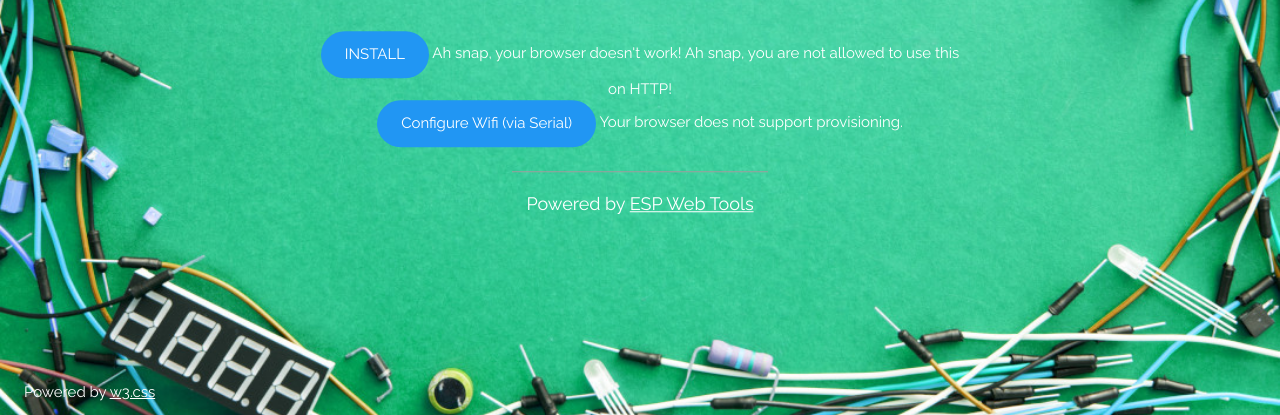
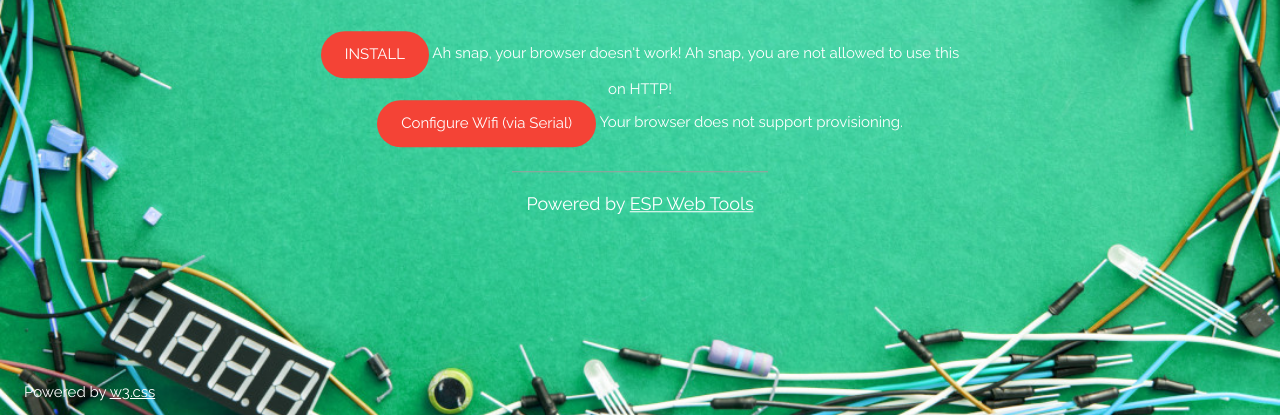
Before and after one commit to jnthas/improv-wifi-demo, a plain HTML site: page index.html in a window 1280 px wide. Shown: the part 385-800 px from the top of the page. Drawn offline with nearby package versions, Linux system fonts and the light colour scheme.

Commit message:
Update index.html

```diff
--- a/index.html
+++ b/index.html
@@ -30,13 +30,13 @@
 
     <div class="w3-center w3-padding-24" >
         <esp-web-install-button manifest="firmware/manifest.json">
-            <button slot="activate" class="w3-button w3-blue w3-round-xxlarge w3-padding-large">INSTALL</button>
+            <button slot="activate" class="w3-button w3-red w3-round-xxlarge w3-padding-large">INSTALL</button>
             <span slot="unsupported">Ah snap, your browser doesn't work!</span>
             <span slot="not-allowed">Ah snap, you are not allowed to use this on HTTP!</span>
         </esp-web-install-button>
         <br>
         <improv-wifi-serial-launch-button>
-          <button slot='activate' class="w3-button w3-blue w3-round-xxlarge w3-padding-large">Configure Wifi (via Serial)</button>
+          <button slot='activate' class="w3-button w3-red w3-round-xxlarge w3-padding-large">Configure Wifi (via Serial)</button>
           <span slot='unsupported'>Your browser does not support provisioning.</span>
         </improv-wifi-serial-launch-button>
 
```
